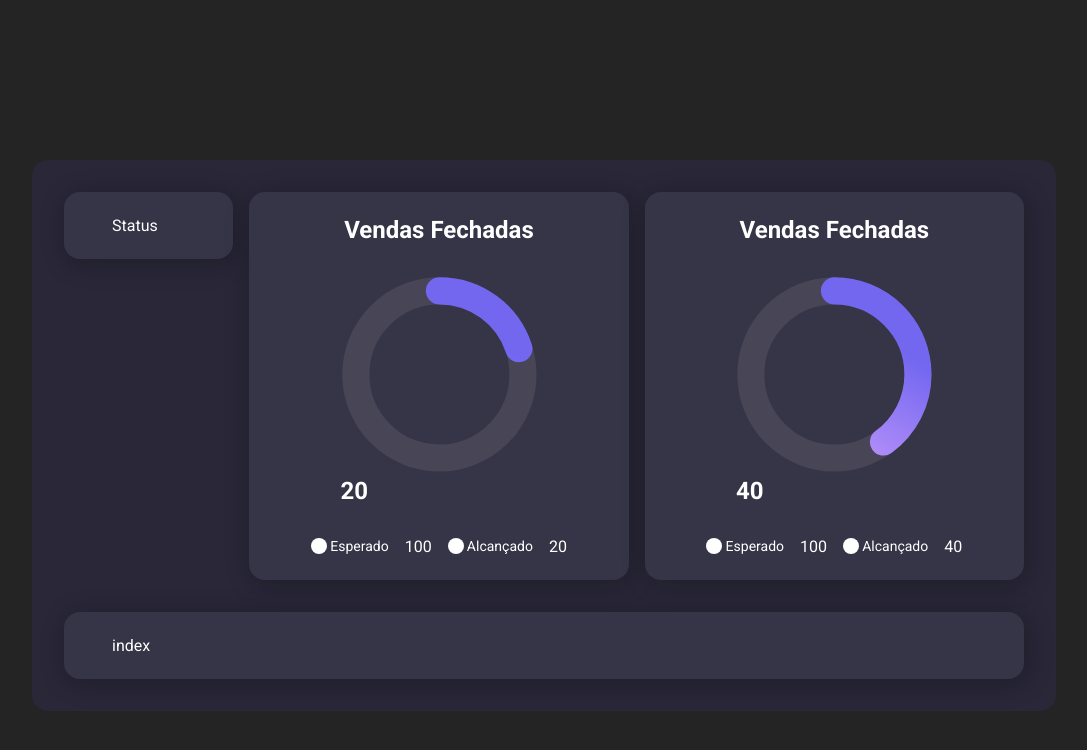
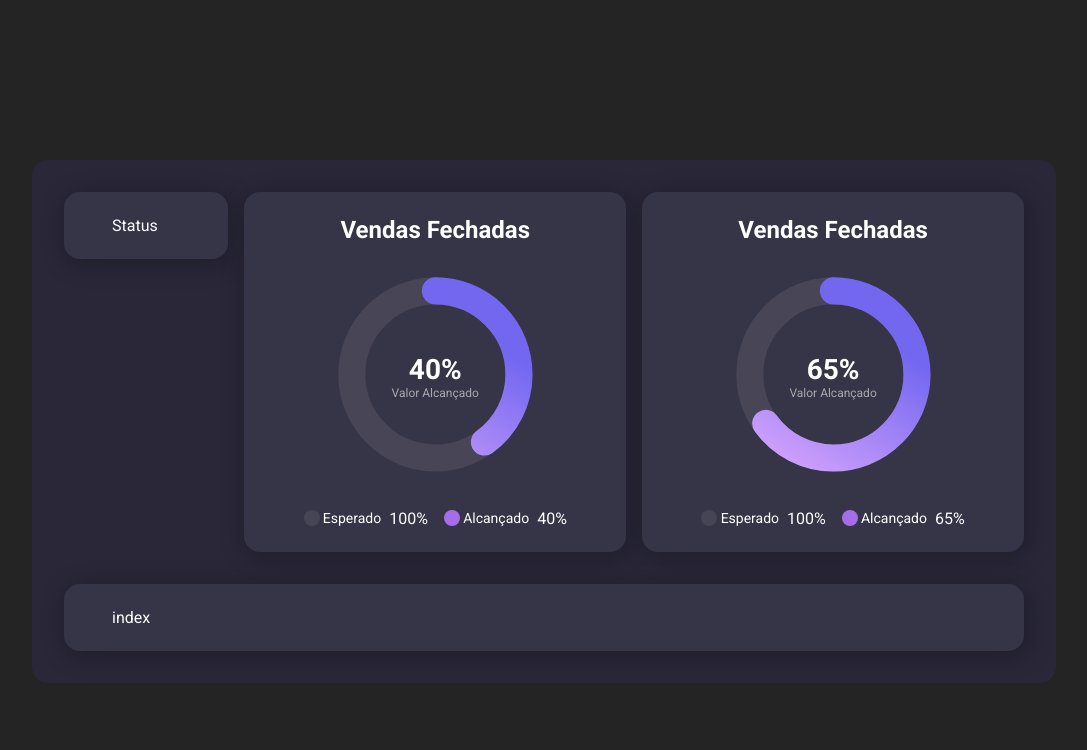
Before and after one commit to aldineifranco/horaCodar_Dashboard, a React (Vite) app: page / in a window 1280 px wide. Shown: the top 750 px of the page, without its empty margins (96-1183 px from the left). Built offline with nearby package versions, Linux system fonts and the light colour scheme.

Commit message:
textos alinhados no centro do gráfico

```diff
--- a/src/components/Chart/PieChart/index.tsx
+++ b/src/components/Chart/PieChart/index.tsx
@@ -11,7 +11,7 @@ export function PieChart({ valorAlcancado, valorEsperado }: PieChartProps) {
       <h2>Vendas Fechadas</h2>
 
       <Chart valorAlcancado={valorAlcancado} valorEsperado={valorEsperado}>
-        <div>
+
         <svg viewBox='0 0 232 232'>
           <circle
             cx="50%"
@@ -41,33 +41,33 @@ export function PieChart({ valorAlcancado, valorEsperado }: PieChartProps) {
               <stop offset="1" stop-color="#7367F0" />
             </linearGradient>
           </defs>
+
+
         </svg>
 
+        <div className='number_pieChart'>
+          <h2>{valorAlcancado}%</h2>
+          <p>Valor Alcançado</p>
         </div>
-
-        <div>
-          <h2>{valorAlcancado}</h2>
-        </div>
-
       </Chart>
 
       <Legend>
         <div>
           <div>
-            <span></span>
+            <span className='legend_esperado'></span>
             <p>Esperado</p>
           </div>
 
-          <p>{valorEsperado}</p>
+          <p>{valorEsperado}%</p>
         </div>
 
         <div>
           <div>
-            <span></span>
+            <span className='legend_alcancado'></span>
             <p>Alcançado</p>
           </div>
 
-          <p>{valorAlcancado}</p>
+          <p>{valorAlcancado}%</p>
         </div>
       </Legend>
 
--- a/src/components/Chart/PieChart/styles.ts
+++ b/src/components/Chart/PieChart/styles.ts
@@ -25,6 +25,7 @@ export const Chart = styled.div<PieChartProps>`
     width: 12.3rem;
     height: 12.3rem;
     transform: rotate(-90deg);
+    position: relative;
 
     > circle {
       fill: none;
@@ -36,13 +37,23 @@ export const Chart = styled.div<PieChartProps>`
 
     > circle:nth-child(1) {
       stroke-dashoffset: calc(
-        618 - (618 * ${({ valorEsperado }) => valorEsperado }) / 100
-      );;
+        618 -
+          (
+            618 *
+              ${({ valorEsperado }) =>
+                valorEsperado}
+          ) / 100
+      );
     }
 
     > circle:nth-child(2) {
       stroke-dashoffset: calc(
-        618 - (618 * ${({ valorAlcancado }) => valorAlcancado }) / 100
+        618 -
+          (
+            618 *
+              ${({ valorAlcancado }) =>
+                valorAlcancado}
+          ) / 100
       );
       stroke-linecap: round;
       animation: progress 1s ease-in-out backwards;
@@ -53,6 +64,24 @@ export const Chart = styled.div<PieChartProps>`
         stroke-dasharray: 618;
         stroke-dashoffset: 618;
       }
+    }
+  }
+
+  & .number_pieChart {
+    position: absolute;
+    top: 50%;
+    left: 50%;
+    transform: translate(-50%, -50%);
+    text-align: center;
+
+    > h2 {
+      font-size: 1.75rem;
+    }
+
+    > p {
+      font-size: 0.750rem;
+      color: ${({ theme }) => theme.colors["gray_100"]};
+      opacity: 0.7;
     }
   }
 `;
@@ -66,19 +95,28 @@ export const Legend = styled.div`
     display: flex;
     align-items: center;
     justify-content: space-between;
-    gap: 1rem;
+    gap: 0.5rem;
 
     & div {
       display: flex;
       align-items: center;
       gap: 0.2rem;
 
-      span {
+      .legend_esperado {
         display: block;
         width: 16px;
         height: 16px;
         background-color: ${({ theme }) =>
-          theme.colors["white"]};
+          theme.colors["gray_500"]};
+        border-radius: 50%;
+      }
+
+      .legend_alcancado {
+        display: block;
+        width: 16px;
+        height: 16px;
+        background-color: ${({ theme }) =>
+          theme.colors["violet_100"]};
         border-radius: 50%;
       }
 
--- a/src/interfaces/PieChartProps.ts
+++ b/src/interfaces/PieChartProps.ts
@@ -1,4 +1,4 @@
 export interface PieChartProps {
-  valorAlcancado?: number;
-  valorEsperado?: number;
+  valorAlcancado: number;
+  valorEsperado: number;
 }
--- a/src/pages/Dashboard/index.tsx
+++ b/src/pages/Dashboard/index.tsx
@@ -11,10 +11,10 @@ export function Dashboard() {
         </Card>
 
         <Card>
-          <PieChart valorAlcancado={20} valorEsperado={100} />
+          <PieChart valorAlcancado={40} valorEsperado={100} />
         </Card>
 
-        <Card><PieChart valorAlcancado={40} valorEsperado={100} /></Card>
+        <Card><PieChart valorAlcancado={65} valorEsperado={100} /></Card>
       </Content>
       <Card>index</Card>
     </Container>
--- a/src/styles/theme.ts
+++ b/src/styles/theme.ts
@@ -2,6 +2,8 @@ export default {
   colors: {
     gray_900: "#242424",
     gray_800: "#292929",
+    gray_500: "#464556",
+    gray_100: "#D9D9D9",
 
     background_300: "#292738",
     background_100: "#363447",
@@ -19,4 +21,7 @@ export default {
 
     white: "#FFFFFF",
   },
+  gradient: {
+    alcancada: 'linear-gradient(90deg, #CE9FFC 0%, #7367F0 100%)',
+  }
 };
```
Lines whose indentation alone changed are shown as unchanged.
